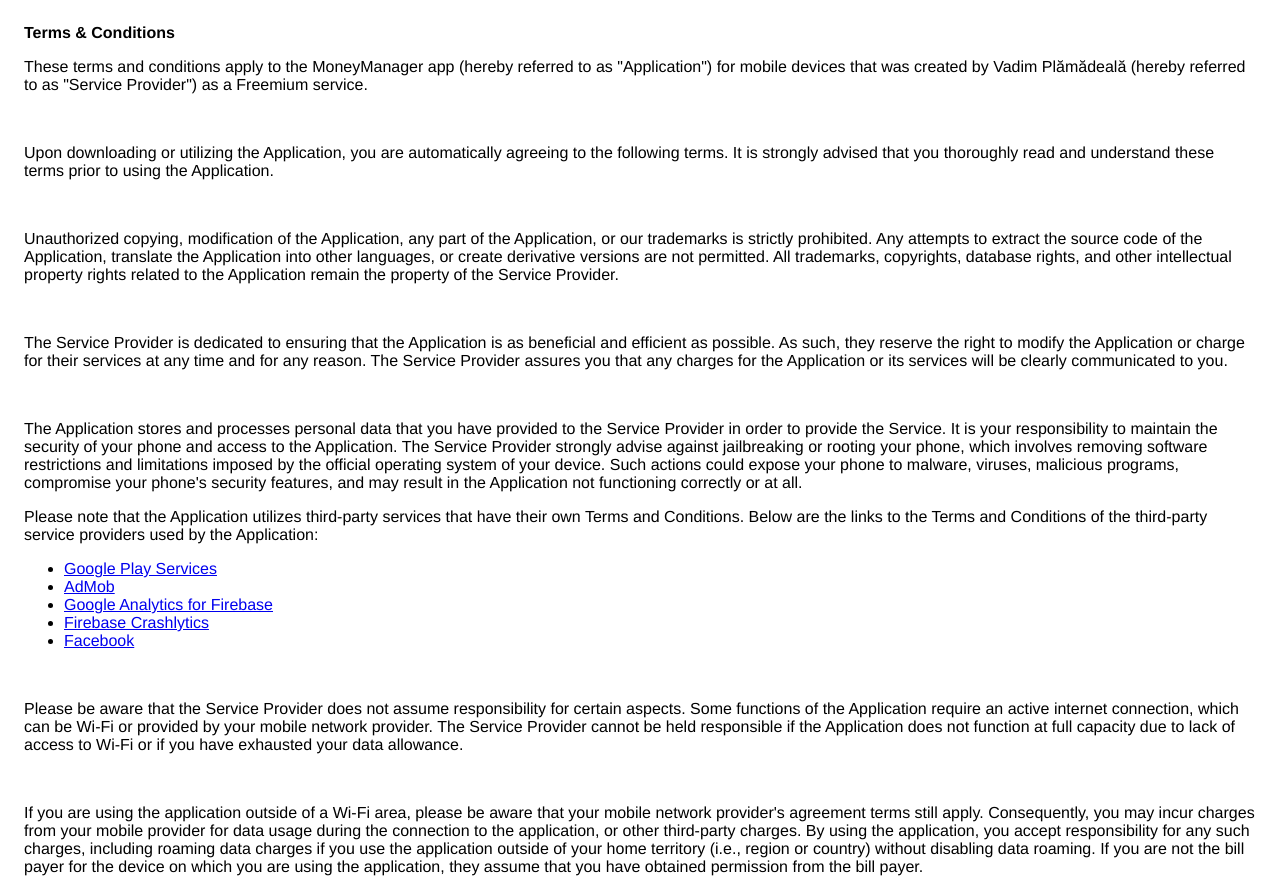
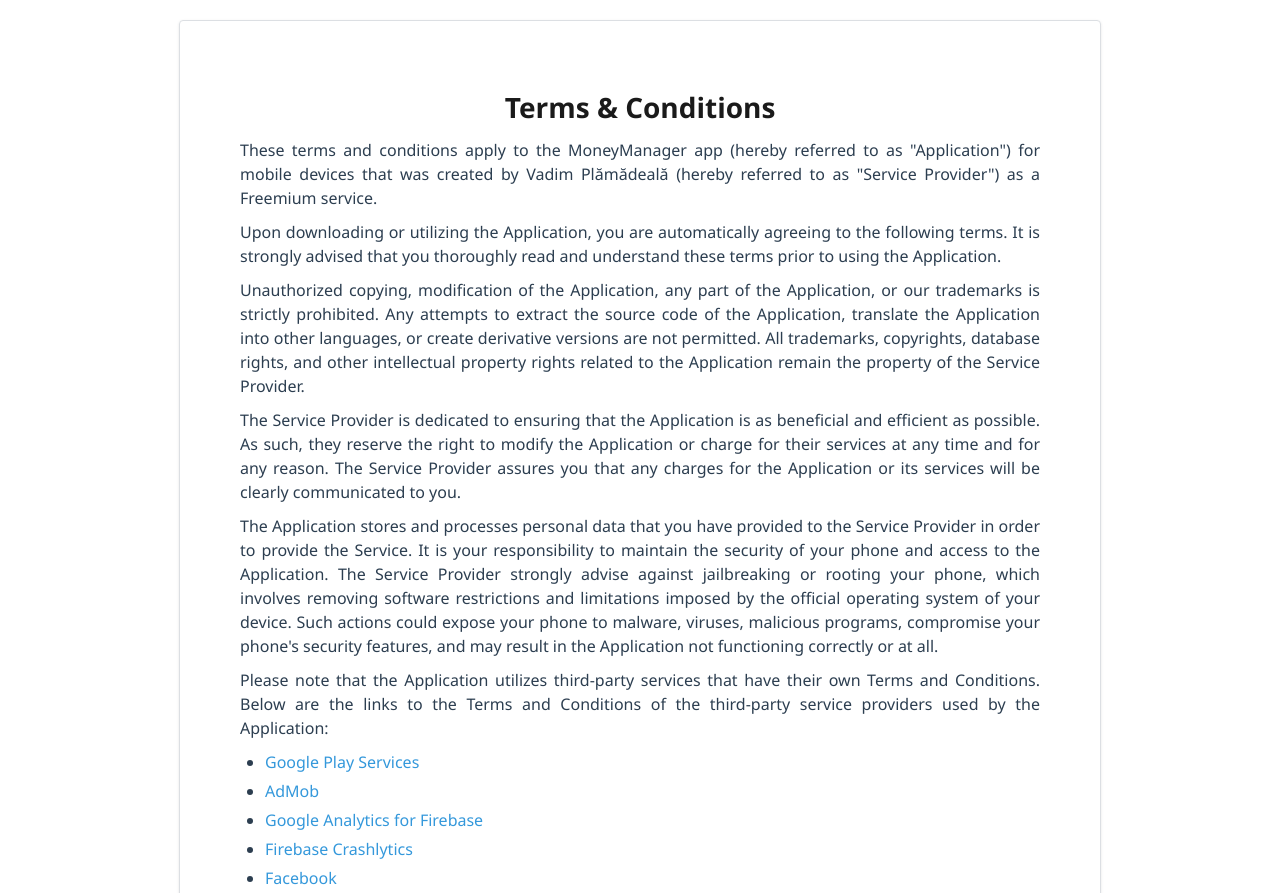
Before and after one commit to vitp15/vitp-apps-policies, a plain HTML site: page moneymanager/terms.html in a window 1280 px wide. Shown: the top 893 px of the page. Drawn offline with Linux system fonts and the light colour scheme.

Commit message:
style update

```diff
--- a/moneymanager/money-manager-style.css
+++ b/moneymanager/money-manager-style.css
@@ -1,4 +1,89 @@
 body {
-        font-family: "Helvetica Neue", Helvetica, Arial, sans-serif;
-        padding: 1em;
-      }
+  background-color: #f0f2f5;
+  margin: 0;
+  padding: 20px;
+  font-family: "Segoe UI", Roboto, Helvetica, Arial, sans-serif;
+  color: #2c3e50;
+  line-height: 1.5;
+  display: flex;
+  justify-content: center;
+}
+
+body {
+  display: block;
+}
+
+body {
+  max-width: 800px;
+  margin: 20px auto;
+  background: #ffffff;
+  padding: 50px 60px;
+  border-radius: 4px;
+  box-shadow: 0 1px 3px rgba(0, 0, 0, 0.1);
+  border: 1px solid #dcdfe3;
+}
+
+strong:first-of-type {
+  display: block;
+  font-size: 28px;
+  color: #1a1a1a;
+  text-align: center;
+  margin-bottom: 10px;
+}
+
+strong {
+  display: block;
+  margin-top: 15px;
+  margin-bottom: -10px;
+  font-size: 17px;
+  color: #34495e;
+}
+
+p {
+  margin-top: 10px;
+  margin-bottom: 10px;
+  text-align: justify;
+}
+
+br {
+  content: "";
+  margin: 5px 0;
+  display: block;
+}
+
+ul {
+  margin-top: 5px;
+  padding-left: 25px;
+}
+
+li {
+  margin-bottom: 5px;
+}
+
+a {
+  color: #3498db;
+  text-decoration: none;
+  font-weight: 500;
+}
+
+a:hover {
+  text-decoration: underline;
+}
+
+div[style*="display: none"] {
+  display: none !important;
+}
+
+@media (max-width: 600px) {
+  body {
+    padding: 10px;
+    margin: 0;
+  }
+  body {
+    padding: 30px 20px;
+    border: none;
+  }
+  strong:first-of-type {
+    font-size: 22px;
+  }
+}
--- a/moneymanager/terms.html
+++ b/moneymanager/terms.html
@@ -171,6 +171,5 @@
       please do not hesitate to contact the Service Provider at
       vitp.work@gmail.com.
     </p>
-    <hr />
   </body>
 </html>
```
Also changed, not shown: moneymanager/privacy.html (+0 -1 lines).
